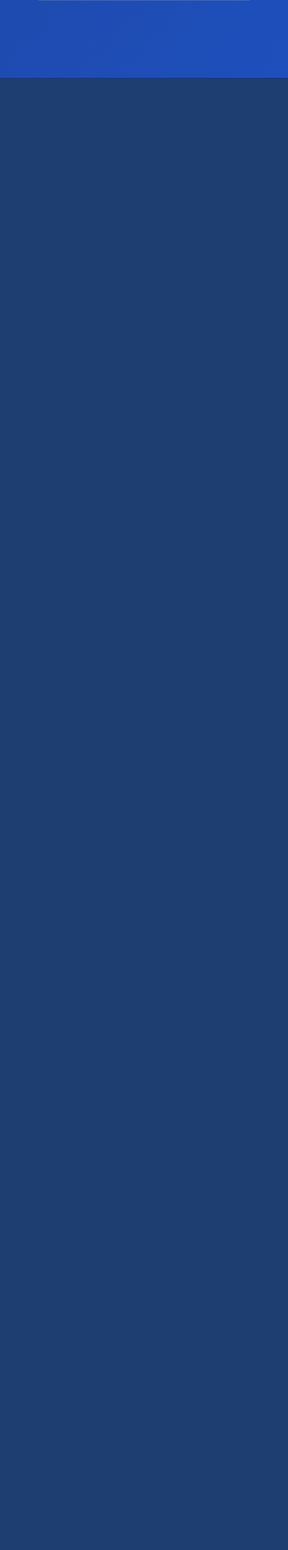
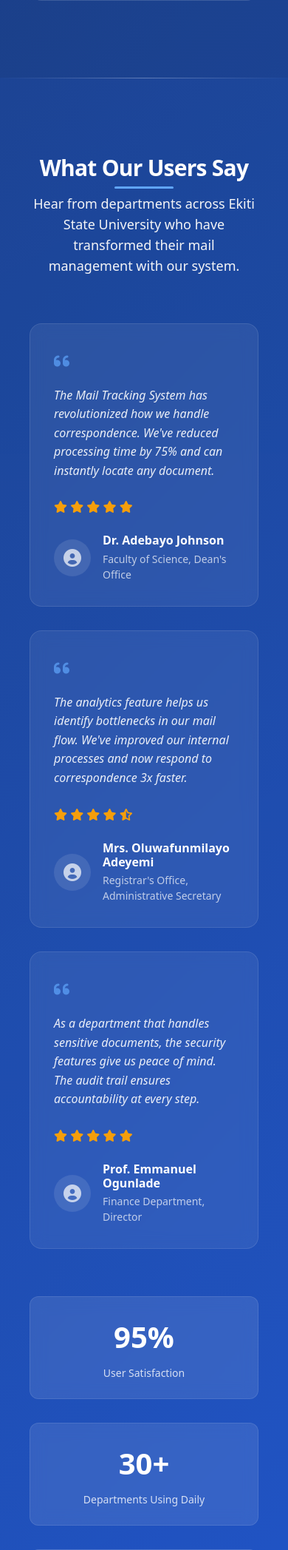
Before and after one commit to AKDebug-UX/PHP, a PHP site: page /MailTrackingSystem/index.html in a window 390 px wide. Shown: the part 3368-5463 px from the top of the page at 74% size. Before the commit the page ends 3473 px from the top, so only its background shows below. Run offline with PHP 8.4, Linux system fonts and the light colour scheme; some libraries are stand-ins or nearby versions.

Commit message:
feat(MailTrackingSystem): add testimonials section with animated cards
Add a new testimonials section to showcase user feedback with animated cards
that fade in sequentially. Includes responsive grid layout, hover effects,
and statistics cards to highlight system adoption metrics.

```diff
--- a/class/MailTrackingSystem/index.html
+++ b/class/MailTrackingSystem/index.html
@@ -106,6 +106,111 @@
                         </div>
                         <h3 class="feature-title">User Management</h3>
                         <p class="feature-description">Assign roles and permissions to control access to mail data.</p>
+                    </div>
+                </div>
+            </div>
+        </div>
+
+        <!-- Testimonials Section -->
+        <div class="testimonials-section py-20 px-4 w-full">
+            <div class="container mx-auto max-w-6xl">
+                <div class="section-header text-center mb-16">
+                    <h2 class="section-title text-white text-3xl md:text-4xl font-bold mb-4">What Our Users Say</h2>
+                    <p class="section-subtitle text-gray-100 text-lg max-w-3xl mx-auto">Hear from departments across Ekiti State University who have transformed their mail management with our system.</p>
+                </div>
+
+                <div class="testimonials-slider">
+                    <!-- Testimonial 1 -->
+                    <div class="testimonial-card">
+                        <div class="testimonial-content">
+                            <div class="testimonial-quote">
+                                <i class="fas fa-quote-left"></i>
+                            </div>
+                            <p class="testimonial-text">The Mail Tracking System has revolutionized how we handle correspondence. We've reduced processing time by 75% and can instantly locate any document.</p>
+                            <div class="testimonial-rating">
+                                <i class="fas fa-star"></i>
+                                <i class="fas fa-star"></i>
+                                <i class="fas fa-star"></i>
+                                <i class="fas fa-star"></i>
+                                <i class="fas fa-star"></i>
+                            </div>
+                        </div>
+                        <div class="testimonial-author">
+                            <div class="testimonial-avatar">
+                                <i class="fas fa-user-circle"></i>
+                            </div>
+                            <div class="testimonial-info">
+                                <h4 class="testimonial-name">Dr. Adebayo Johnson</h4>
+                                <p class="testimonial-position">Faculty of Science, Dean's Office</p>
+                            </div>
+                        </div>
+                    </div>
+
+                    <!-- Testimonial 2 -->
+                    <div class="testimonial-card">
+                        <div class="testimonial-content">
+                            <div class="testimonial-quote">
+                                <i class="fas fa-quote-left"></i>
+                            </div>
+                            <p class="testimonial-text">The analytics feature helps us identify bottlenecks in our mail flow. We've improved our internal processes and now respond to correspondence 3x faster.</p>
+                            <div class="testimonial-rating">
+                                <i class="fas fa-star"></i>
+                                <i class="fas fa-star"></i>
+                                <i class="fas fa-star"></i>
+                                <i class="fas fa-star"></i>
+                                <i class="fas fa-star-half-alt"></i>
+                            </div>
+                        </div>
+                        <div class="testimonial-author">
+                            <div class="testimonial-avatar">
+                                <i class="fas fa-user-circle"></i>
+                            </div>
+                            <div class="testimonial-info">
+                                <h4 class="testimonial-name">Mrs. Oluwafunmilayo Adeyemi</h4>
+                                <p class="testimonial-position">Registrar's Office, Administrative Secretary</p>
+                            </div>
+                        </div>
+                    </div>
+
+                    <!-- Testimonial 3 -->
+                    <div class="testimonial-card">
+                        <div class="testimonial-content">
+                            <div class="testimonial-quote">
+                                <i class="fas fa-quote-left"></i>
+                            </div>
+                            <p class="testimonial-text">As a department that handles sensitive documents, the security features give us peace of mind. The audit trail ensures accountability at every step.</p>
+                            <div class="testimonial-rating">
+                                <i class="fas fa-star"></i>
+                                <i class="fas fa-star"></i>
+                                <i class="fas fa-star"></i>
+                                <i class="fas fa-star"></i>
+                                <i class="fas fa-star"></i>
+                            </div>
+                        </div>
+                        <div class="testimonial-author">
+                            <div class="testimonial-avatar">
+                                <i class="fas fa-user-circle"></i>
+                            </div>
+                            <div class="testimonial-info">
+                                <h4 class="testimonial-name">Prof. Emmanuel Ogunlade</h4>
+                                <p class="testimonial-position">Finance Department, Director</p>
+                            </div>
+                        </div>
+                    </div>
+                </div>
+
+                <div class="testimonials-stats mt-16 grid grid-cols-1 md:grid-cols-3 gap-8">
+                    <div class="stat-card-light">
+                        <div class="stat-number">95%</div>
+                        <div class="stat-label">User Satisfaction</div>
+                    </div>
+                    <div class="stat-card-light">
+                        <div class="stat-number">30+</div>
+                        <div class="stat-label">Departments Using Daily</div>
+                    </div>
+                    <div class="stat-card-light">
+                        <div class="stat-number">10,000+</div>
+                        <div class="stat-label">Mails Tracked Monthly</div>
                     </div>
                 </div>
             </div>
--- a/class/MailTrackingSystem/style.css
+++ b/class/MailTrackingSystem/style.css
@@ -213,6 +213,137 @@ p {
 @keyframes spin {
     from { transform: rotate(0deg); }
     to { transform: rotate(360deg); }
+}
+
+/* Testimonials Section Styles */
+.testimonials-section {
+    background-color: rgba(0, 0, 0, 0.15);
+    position: relative;
+}
+
+.testimonials-section::before {
+    content: '';
+    position: absolute;
+    top: 0;
+    left: 0;
+    right: 0;
+    height: 1px;
+    background: linear-gradient(to right, transparent, rgba(255, 255, 255, 0.3), transparent);
+}
+
+.testimonials-slider {
+    display: grid;
+    grid-template-columns: repeat(1, minmax(0, 1fr));
+    gap: 2rem;
+    margin-bottom: 2rem;
+}
+
+@media (min-width: 768px) {
+    .testimonials-slider {
+        grid-template-columns: repeat(3, minmax(0, 1fr));
+    }
+}
+
+.testimonial-card {
+    background-color: rgba(255, 255, 255, 0.07);
+    border-radius: 1rem;
+    padding: 2rem;
+    transition: all 0.3s ease;
+    backdrop-filter: blur(10px);
+    border: 1px solid rgba(255, 255, 255, 0.1);
+    height: 100%;
+    display: flex;
+    flex-direction: column;
+    opacity: 0;
+    transform: translateY(20px);
+    animation: fadeIn 0.5s ease-out forwards;
+}
+
+.testimonial-card:nth-child(1) { animation-delay: 0.1s; }
+.testimonial-card:nth-child(2) { animation-delay: 0.3s; }
+.testimonial-card:nth-child(3) { animation-delay: 0.5s; }
+
+.testimonial-card:hover {
+    transform: translateY(-10px);
+    box-shadow: 0 20px 30px rgba(0, 0, 0, 0.1);
+    border-color: rgba(255, 255, 255, 0.2);
+}
+
+.testimonial-content {
+    flex: 1;
+    margin-bottom: 1.5rem;
+}
+
+.testimonial-quote {
+    font-size: 1.5rem;
+    color: var(--highlight-color);
+    margin-bottom: 1rem;
+    opacity: 0.7;
+}
+
+.testimonial-text {
+    color: rgba(255, 255, 255, 0.9);
+    font-size: 1rem;
+    line-height: 1.6;
+    margin-bottom: 1.5rem;
+    font-style: italic;
+}
+
+.testimonial-rating {
+    color: var(--primary-yellow);
+    font-size: 1rem;
+}
+
+.testimonial-author {
+    display: flex;
+    align-items: center;
+    gap: 1rem;
+}
+
+.testimonial-avatar {
+    width: 50px;
+    height: 50px;
+    border-radius: 50%;
+    background-color: rgba(255, 255, 255, 0.1);
+    display: flex;
+    align-items: center;
+    justify-content: center;
+    font-size: 1.5rem;
+    color: rgba(255, 255, 255, 0.7);
+}
+
+.testimonial-info {
+    flex: 1;
+}
+
+.testimonial-name {
+    font-weight: 600;
+    color: white;
+    margin: 0 0 0.25rem 0;
+    font-size: 1rem;
+}
+
+.testimonial-position {
+    color: rgba(255, 255, 255, 0.7);
+    font-size: 0.875rem;
+    margin: 0;
+}
+
+.stat-card-light {
+    background-color: rgba(255, 255, 255, 0.1);
+    border-radius: 0.75rem;
+    padding: 1.5rem;
+    backdrop-filter: blur(10px);
+    border: 1px solid rgba(255, 255, 255, 0.1);
+    transition: transform 0.3s ease, box-shadow 0.3s ease;
+    text-align: center;
+    animation: fadeIn 0.8s ease-out 0.7s both;
+}
+
+.stat-card-light:hover {
+    transform: translateY(-5px);
+    box-shadow: 0 10px 25px rgba(0, 0, 0, 0.1);
+    border-color: rgba(255, 255, 255, 0.2);
 }
 
 /* Features Section Styles */
```
